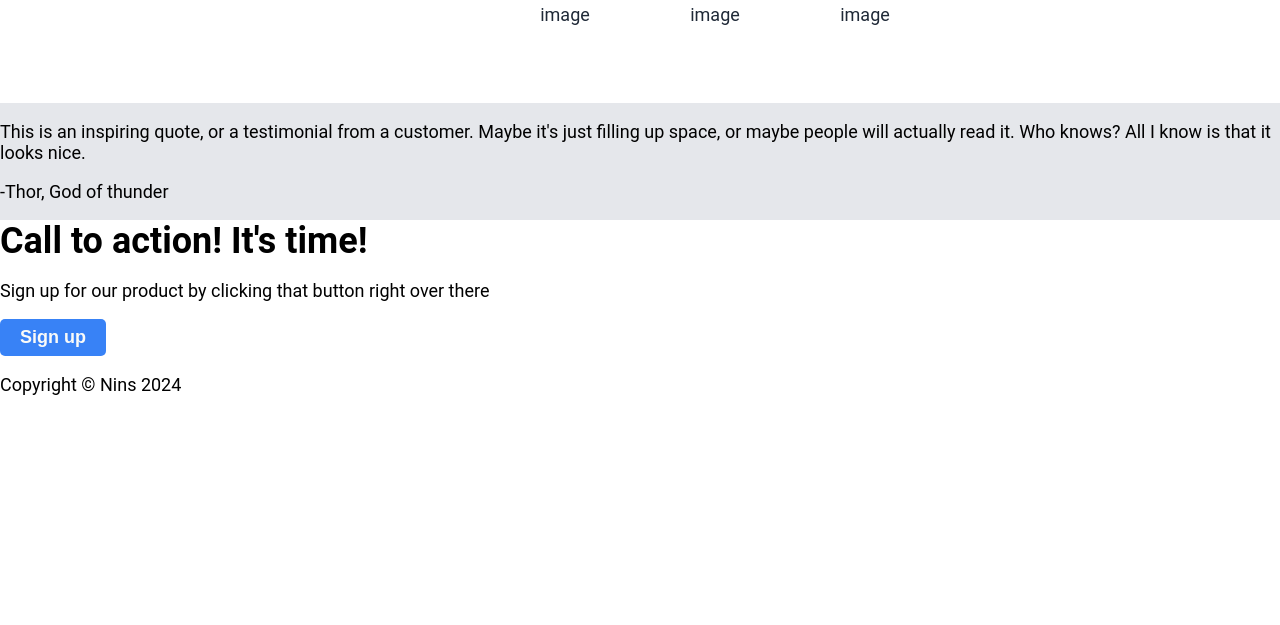
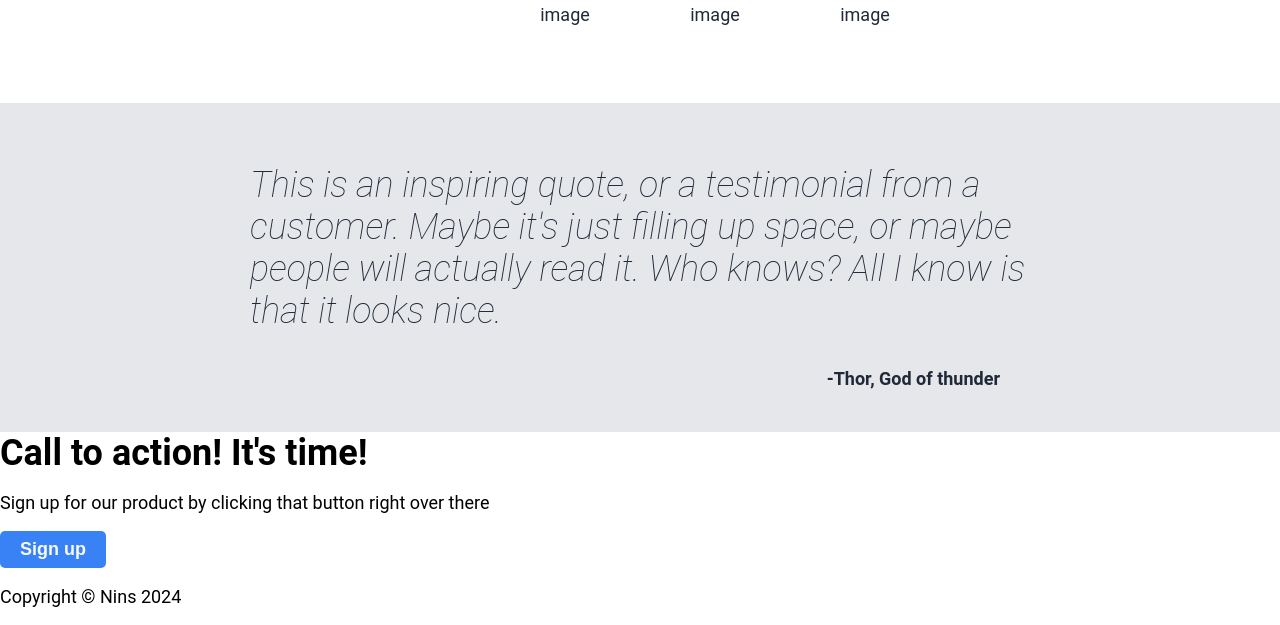
Before and after one commit to milarya/odin-landing-page, a plain HTML site: page index.html in a window 1280 px wide. Shown: the part 761-1386 px from the top of the page. Before the commit the page ends 1174 px from the top, so only its background shows below. Drawn offline with Linux system fonts and the light colour scheme.

Commit message:
feat: Style quote section

```diff
--- a/index.html
+++ b/index.html
@@ -58,7 +58,7 @@
         </div>
         <div class="background-light">
             <div class="content quote">
-                <p class="quote">This is an inspiring quote, or a testimonial
+                <p class="quote-text">This is an inspiring quote, or a testimonial
                     from a customer. Maybe it's just filling up space,
                     or maybe people will actually read it. Who knows?
                     All I know is that it looks nice.
--- a/style.css
+++ b/style.css
@@ -98,6 +98,24 @@ body {
     border-radius: 5px;
 }
 
+.quote {
+    color: #1F2937;
+    width: 800px;
+    padding: 25px 10px;
+}
+
+.quote-text {
+    font-size: 36px;
+    font-weight: lighter;
+    font-style: italic;
+}
+
+.quote-author {
+    font-weight: bold;
+    text-align: right;
+    margin-right: 30px;
+}
+
 ul {
     list-style-type: none;
 }
```
